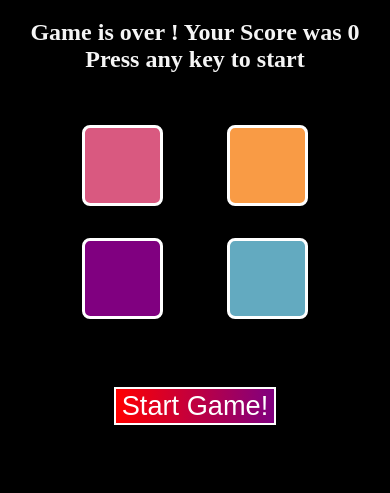
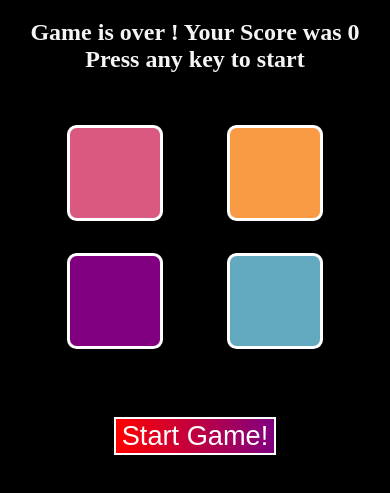
Before and after one commit to smovies005/Simon-says-Game, a plain HTML site: page index.html in a window 390 px wide. Both pictures are taken after a click on the element 122 px from the left and 199 px from the top of the page. Shown: the part 61-554 px from the top of the page. Drawn offline with Linux system fonts and the light colour scheme.

Commit message:
Add files via upload

```diff
--- a/app.js
+++ b/app.js
@@ -50,9 +50,9 @@ function checkAns (idx) {
         }
     } else {
         h2.innerHTML = `Game is over ! Your Score was <b>${leavel}</b><br>Press any key to start `;
-        // document.querySelector('body').style.backgroundColor = 'red';
+        document.querySelector('body').style.backgroundColor = 'red';
         setTimeout(function() {
-            // document.querySelector('body').style.backgroundColor = 'black';
+            document.querySelector('body').style.backgroundColor = 'black';
         }, 150);
         restart();
     }
--- a/style.css
+++ b/style.css
@@ -65,8 +65,8 @@ body {
 
     }
     .btn {
-        width: 75px;
-        height: 75px;
+        width: 90px;
+        height: 90px;
         border-radius: 10%;
         border: 3px solid white;
         margin: 2rem ;
```
